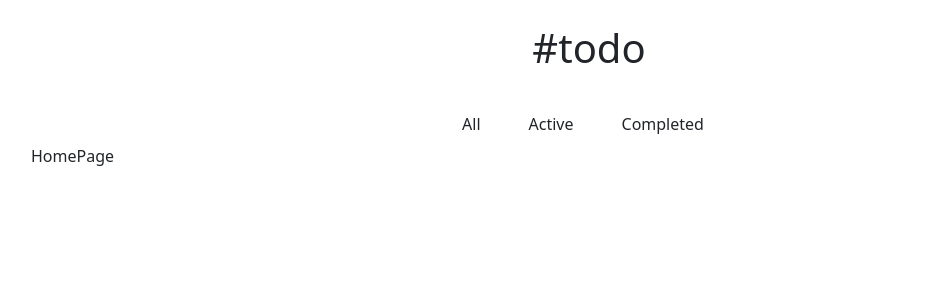
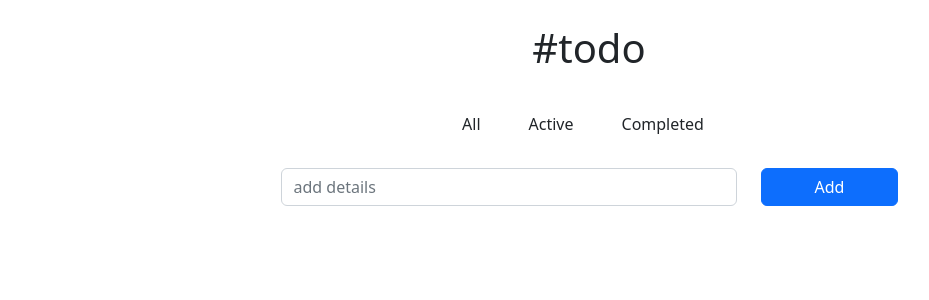
Before and after one commit to LugpDev2022/todo-app, a React (Vite) app: page / in a window 1280 px wide. Shown: the top 300 px of the page, without its empty margins (51-980 px from the left). Built offline with nearby package versions, Linux system fonts and the light colour scheme.

Commit message:
Basic add todo input functions

```diff
--- /dev/null
+++ b/src/components/AddTodoInput.jsx
@@ -0,0 +1,30 @@
+import { useAddTodo } from '../hooks/useAddTodo';
+import { NotValidTodoAlert } from '../ui';
+
+export const AddTodoInput = () => {
+  const { onAddTodo, onInputChange, formValue, isTodoValid } = useAddTodo();
+
+  return (
+    <div className='row justify-content-center mt-4'>
+      <form onSubmit={onAddTodo} className='col-12 col-md-9 col-lg-7 row'>
+        <div className='col-12 col-sm-9'>
+          <input
+            type='text'
+            placeholder='add details'
+            className='form-control mb-2'
+            value={formValue}
+            onChange={onInputChange}
+          />
+        </div>
+
+        <div className='col-12 col-sm-3'>
+          <button className='btn btn-primary w-100' type='submit'>
+            Add
+          </button>
+        </div>
+      </form>
+
+      {isTodoValid ? '' : <NotValidTodoAlert />}
+    </div>
+  );
+};
--- /dev/null
+++ b/src/components/index.js
@@ -0,0 +1 @@
+export * from './AddTodoInput';
--- /dev/null
+++ b/src/hooks/useAddTodo.js
@@ -0,0 +1,24 @@
+import { useState } from 'react';
+
+export const useAddTodo = () => {
+  const [formValue, setFormValue] = useState('');
+  const [isTodoValid, setIsTodoValid] = useState(true);
+
+  const onInputChange = ({ target }) => {
+    setFormValue(target.value);
+  };
+
+  const onAddTodo = e => {
+    e.preventDefault();
+
+    if (formValue.length < 1) {
+      setIsTodoValid(false);
+      return;
+    }
+    setIsTodoValid(true);
+    setFormValue('');
+    console.log(formValue);
+  };
+
+  return { onInputChange, onAddTodo, formValue, isTodoValid };
+};
--- a/src/pages/ActiveTodos.jsx
+++ b/src/pages/ActiveTodos.jsx
@@ -1,3 +1,5 @@
+import { AddTodoInput } from '../components';
+
 export const ActiveTodos = () => {
-  return <div>ActiveTodos</div>;
+  return <AddTodoInput />;
 };
--- a/src/pages/HomePage.jsx
+++ b/src/pages/HomePage.jsx
@@ -1,3 +1,5 @@
+import { AddTodoInput } from '../components';
+
 export const HomePage = () => {
-  return <div>HomePage</div>;
+  return <AddTodoInput />;
 };
--- /dev/null
+++ b/src/ui/NotValidTodoAlert.jsx
@@ -0,0 +1,7 @@
+export const NotValidTodoAlert = () => (
+  <div className='col-12 col-md-9 col-lg-7 px-4 mt-2'>
+    <div className='alert alert-danger py-1' role='alert'>
+      Add a TODO description
+    </div>
+  </div>
+);
--- a/src/ui/index.js
+++ b/src/ui/index.js
@@ -1 +1,2 @@
 export * from './Nav';
+export * from './NotValidTodoAlert';
```
